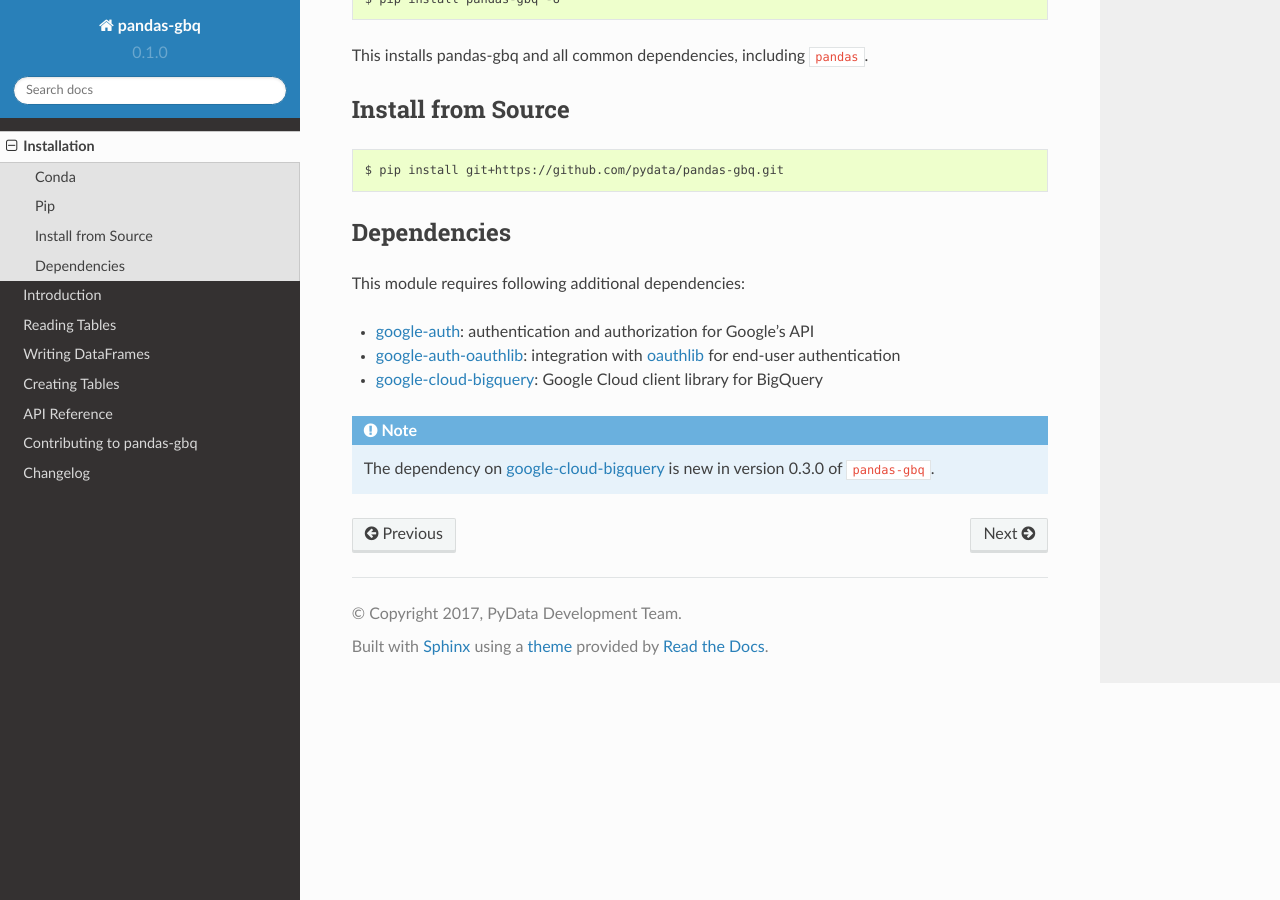
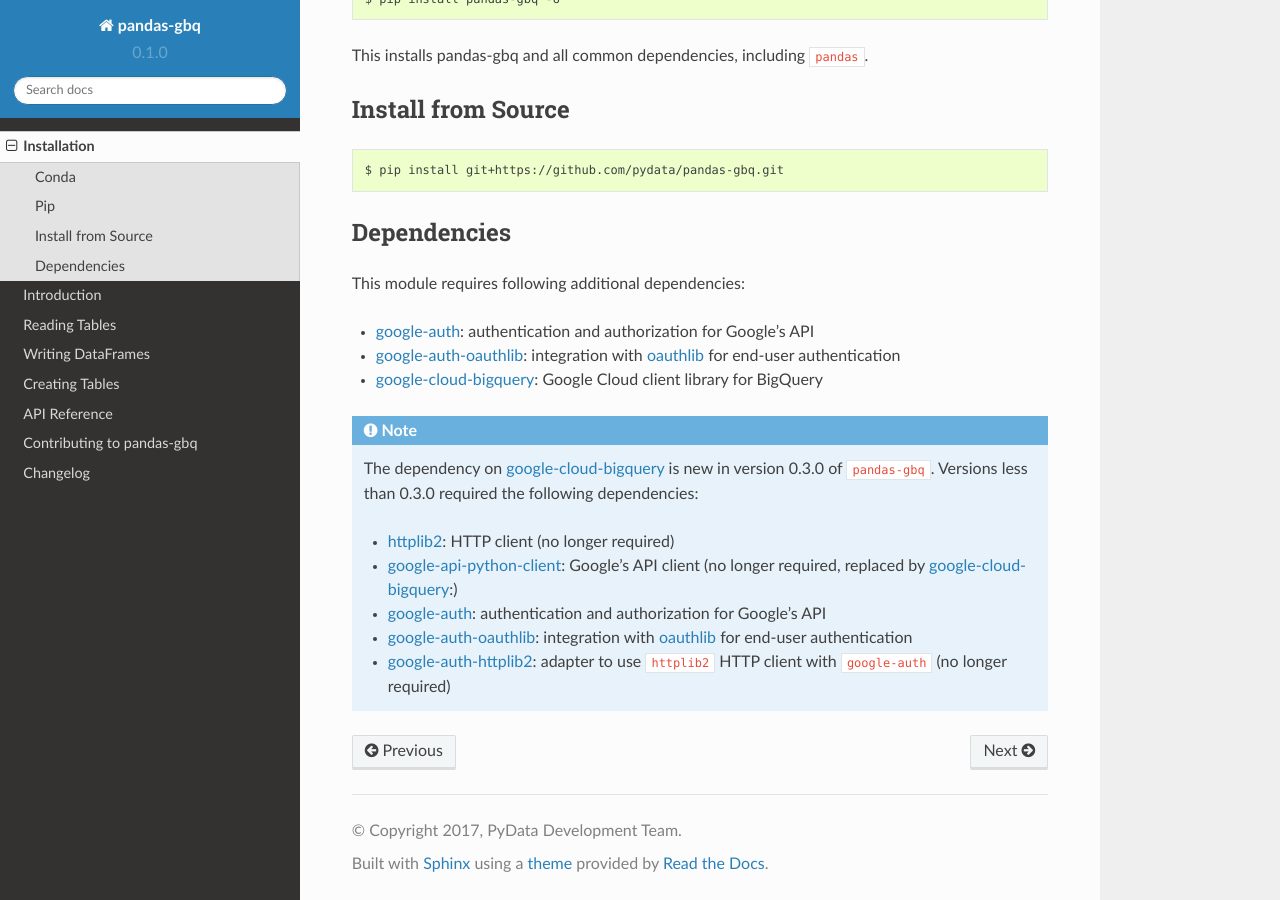
Before and after one commit to googleapis/python-bigquery-pandas, a Sphinx documentation site: the page built from docs/source/install.rst, in a window 1280 px wide and 900 px high, scrolled down 507 px. Built offline with Sphinx 7.4.7 and the Read the Docs theme 2.0.0, drawn with Linux system fonts in a browser that asks for light colours.

Commit message:
Document dependencies for previous verions.
Also says which libraries are no longer required, for easier upgrades.

```diff
--- a/docs/source/install.rst
+++ b/docs/source/install.rst
@@ -44,3 +44,10 @@
 .. note::
 
    The dependency on `google-cloud-bigquery <http://github.com/GoogleCloudPlatform/google-cloud-python>`__ is new in version 0.3.0 of ``pandas-gbq``.
+   Versions less than 0.3.0 required the following dependencies:
+
+   - `httplib2 <https://github.com/httplib2/httplib2>`__: HTTP client (no longer required)
+   - `google-api-python-client <http://github.com/google/google-api-python-client>`__: Google's API client (no longer required, replaced by `google-cloud-bigquery <http://github.com/GoogleCloudPlatform/google-cloud-python>`__:)
+   - `google-auth <https://github.com/GoogleCloudPlatform/google-auth-library-python>`__: authentication and authorization for Google's API
+   - `google-auth-oauthlib <https://github.com/GoogleCloudPlatform/google-auth-library-python-oauthlib>`__: integration with `oauthlib <https://github.com/idan/oauthlib>`__ for end-user authentication
+   - `google-auth-httplib2 <https://github.com/GoogleCloudPlatform/google-auth-library-python-httplib2>`__: adapter to use ``httplib2`` HTTP client with ``google-auth`` (no longer required)
```
